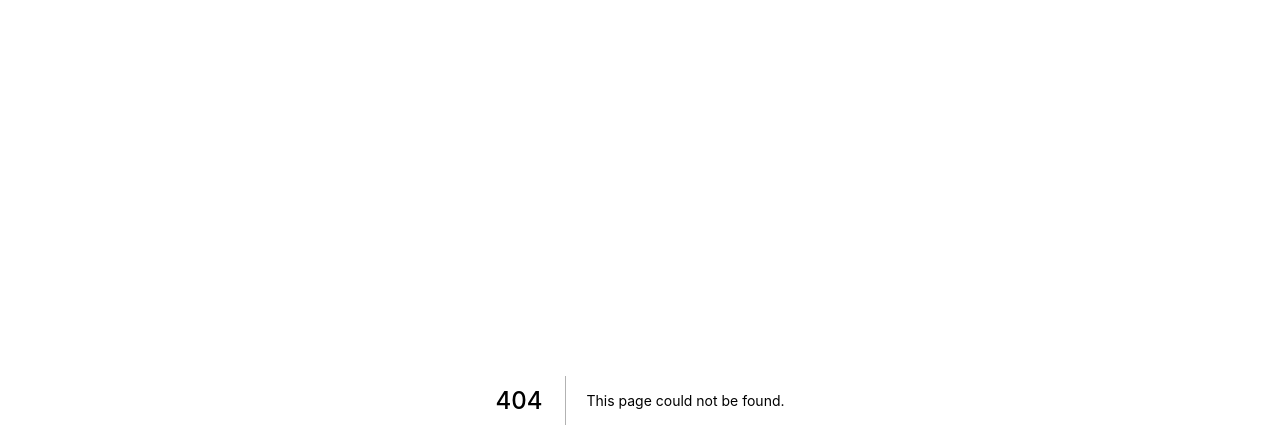
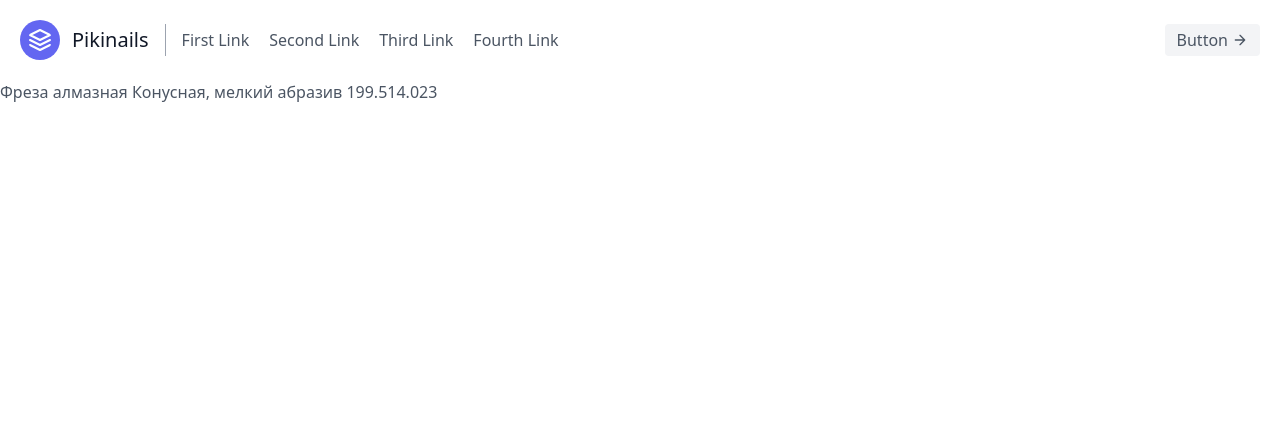
Before and after one commit to Tagir-A/exp, a Next.js app: page /shops/tailwind-nails/products/106358470 in a window 1280 px wide. Before the commit this address had no page. Shown: the top 448 px of the page. Built offline with nearby package versions, Linux system fonts and the light colour scheme.

Commit message:
Fixes Tagir-A/exp#30

```diff
--- a/package.json
+++ b/package.json
@@ -22,11 +22,14 @@
     "@types/react": "^17.0.3",
     "@typescript-eslint/eslint-plugin": "^4.18.0",
     "@typescript-eslint/parser": "^4.18.0",
+    "autoprefixer": "^10.2.5",
     "eslint": "^7.22.0",
     "eslint-config-prettier": "^8.1.0",
     "eslint-plugin-prettier": "^3.3.1",
     "eslint-plugin-react": "^7.22.0",
+    "postcss": "^8.2.8",
     "prettier": "2.2.1",
+    "tailwindcss": "^2.0.4",
     "typescript": "^4.2.3"
   }
 }
--- /dev/null
+++ b/postcss.config.js
@@ -0,0 +1,6 @@
+module.exports = {
+  plugins: {
+    tailwindcss: {},
+    autoprefixer: {},
+  },
+}
--- /dev/null
+++ b/src/components/tailwind/Header.tsx
@@ -0,0 +1,55 @@
+import React from 'react'
+
+interface Props {
+  children: React.ReactNode
+}
+
+export const Header = ({ children }: Props): React.ReactElement => {
+  return (
+    <header className='text-gray-600 body-font'>
+      <div className='container mx-auto flex flex-wrap p-5 flex-col md:flex-row items-center'>
+        <a className='flex title-font font-medium items-center text-gray-900 mb-4 md:mb-0'>
+          <svg
+            xmlns='http://www.w3.org/2000/svg'
+            fill='none'
+            stroke='currentColor'
+            strokeLinecap='round'
+            strokeLinejoin='round'
+            strokeWidth='2'
+            className='w-10 h-10 text-white p-2 bg-indigo-500 rounded-full'
+            viewBox='0 0 24 24'
+          >
+            <path d='M12 2L2 7l10 5 10-5-10-5zM2 17l10 5 10-5M2 12l10 5 10-5'></path>
+          </svg>
+          {children}
+        </a>
+        <nav className='md:mr-auto md:ml-4 md:py-1 md:pl-4 md:border-l md:border-gray-400	flex flex-wrap items-center text-base justify-center'>
+          <a className='mr-5 hover:text-gray-900'>First Link</a>
+          <a className='mr-5 hover:text-gray-900'>Second Link</a>
+          <a className='mr-5 hover:text-gray-900'>Third Link</a>
+          <a className='mr-5 hover:text-gray-900'>Fourth Link</a>
+        </nav>
+        <button className='inline-flex items-center bg-gray-100 border-0 py-1 px-3 focus:outline-none hover:bg-gray-200 rounded text-base mt-4 md:mt-0'>
+          Button
+          <svg
+            fill='none'
+            stroke='currentColor'
+            strokeLinecap='round'
+            strokeLinejoin='round'
+            strokeWidth='2'
+            className='w-4 h-4 ml-1'
+            viewBox='0 0 24 24'
+          >
+            <path d='M5 12h14M12 5l7 7-7 7'></path>
+          </svg>
+        </button>
+      </div>
+    </header>
+  )
+}
+
+const Title = ({ children }: { children: React.ReactNode }) => (
+  <span className='ml-3 text-xl'>{children}</span>
+)
+
+Header.Title = Title
--- /dev/null
+++ b/src/components/tailwind/PriceGallery.tsx
@@ -0,0 +1,51 @@
+import React, { ReactElement } from 'react'
+
+interface Props {
+  children: React.ReactNode
+}
+
+export function PriceGallery({ children }: Props): React.ReactElement {
+  return (
+    <section className='text-gray-600 body-font'>
+      <div className='container px-5 py-24 mx-auto'>
+        <div className='flex flex-wrap -m-4'>{children}</div>
+      </div>
+    </section>
+  )
+}
+
+interface PriceGalleryItemProps {
+  category?: string | null
+  price: string
+  name: string
+  image?: string
+}
+
+const PriceGalleryItem = ({
+  category = null,
+  href,
+  price,
+  name,
+  image = 'https://dummyimage.com/420x260',
+}: PriceGalleryItemProps) => {
+  return (
+    <div className='lg:w-1/4 md:w-1/2 p-4 w-full'>
+      <a href={href} className='block relative h-48 rounded overflow-hidden'>
+        <img
+          alt='ecommerce'
+          className=' object-scale-down object-center w-full h-full block'
+          src={image}
+        />
+      </a>
+      <div className='mt-4'>
+        <h3 className='text-gray-500 text-xs tracking-widest title-font mb-1'>
+          {category}
+        </h3>
+        <h2 className='text-gray-900 title-font text-lg font-medium'>{name}</h2>
+        <p className='mt-1'>{price} ₽</p>
+      </div>
+    </div>
+  )
+}
+
+PriceGallery.Item = PriceGalleryItem
--- a/src/pages/index.js
+++ b/src/pages/index.js
@@ -22,6 +22,11 @@ export default function Home() {
           Check <Link href='/games/tic-tac-toe'>the game</Link>
           <br />
           Check <Link href='/shops/nails'>the shop</Link>
+          <br />
+          Check{' '}
+          <Link href='/shops/tailwind-nails/nails-tailwind'>
+            the tailwind shop
+          </Link>
         </p>
 
         <div className={styles.grid}>
--- /dev/null
+++ b/src/pages/shops/tailwind-nails/nails-tailwind.tsx
@@ -0,0 +1,37 @@
+import React from 'react'
+import Link from 'next/link'
+import { useRouter } from 'next/router'
+
+import { Header } from 'app/components/tailwind/Header'
+import { PriceGallery } from 'app/components/tailwind/PriceGallery'
+
+import exampleData from '../../../shop_data/data.json'
+
+const NailsTailwindPage = (): React.ReactNode => {
+  const router = useRouter()
+  const { pathname } = router
+  return (
+    <div>
+      <Header>
+        <Header.Title>Pikinails</Header.Title>
+      </Header>
+      <PriceGallery>
+        {exampleData.map((item) => (
+          <Link
+            key={item.shop_id}
+            href={`/shops/tailwind-nails/products/${item.shop_id}`}
+            passHref
+          >
+            <PriceGallery.Item
+              name={item.name}
+              price={item.price_without_discount}
+              image={item.image}
+            />
+          </Link>
+        ))}
+      </PriceGallery>
+    </div>
+  )
+}
+
+export default NailsTailwindPage
--- /dev/null
+++ b/src/pages/shops/tailwind-nails/products/[pid].tsx
@@ -0,0 +1,66 @@
+import React from 'react'
+import { useRouter } from 'next/router'
+import { GetStaticProps, InferGetStaticPropsType } from 'next'
+import { promises as fs } from 'fs'
+import path from 'path'
+
+import exampleData from 'app/shop_data/data.json'
+import { Header } from 'app/components/tailwind/Header'
+
+export async function getStaticPaths() {
+
+  const postsDirectory = path.join(process.cwd(), 'src/shop_data/data.json')
+  const rawData = await fs.readFile(postsDirectory, 'utf8')
+
+  const data = JSON.parse(rawData)
+  // Get the paths we want to pre-render based on posts
+  const paths = data.map((item) => {
+
+    return {
+      params: { pid: String(item.shop_id) },
+    }
+  })
+
+  // We'll pre-render only these paths at build time.
+  // { fallback: false } means other routes should 404.
+  return { paths, fallback: false }
+}
+
+export const getStaticProps: GetStaticProps = async (context) => {
+  const postsDirectory = path.join(process.cwd(), 'src/shop_data/data.json')
+  const rawData = await fs.readFile(postsDirectory, 'utf8')
+
+  const data = JSON.parse(rawData)
+
+  const { params } = context
+  const { pid } = params
+  const item = data.find(item => String(item.shop_id) === pid)
+  console.log('item', item)
+  return {
+    props: {
+      item,
+    },
+  }
+}
+
+type Props = InferGetStaticPropsType<typeof getStaticProps>
+
+const ProductPage = ({ item: currentItem }: Props): JSX.Element => {
+
+  if (!currentItem) {
+    return <div>Not found</div>
+  }
+
+  return (
+    <div>
+      <Header>
+        <Header.Title>Pikinails</Header.Title>
+      </Header>
+      <section className="text-gray-600 body-font overflow-hidden">
+        <div>{currentItem.name}</div>
+      </section>
+    </div>
+  )
+}
+
+export default ProductPage
--- a/src/styles/globals.css
+++ b/src/styles/globals.css
@@ -9,8 +9,13 @@ body {
 a {
   color: inherit;
   text-decoration: none;
+  cursor: pointer;
 }
 
 * {
   box-sizing: border-box;
 }
+
+@tailwind base;
+@tailwind components;
+@tailwind utilities;
--- /dev/null
+++ b/tailwind.config.js
@@ -0,0 +1,15 @@
+module.exports = {
+  purge: [
+    './src/pages/**/*.{js,ts,jsx,tsx}',
+    './src/features/**/*.{js,ts,jsx,tsx}',
+    './src/components/**/*.{js,ts,jsx,tsx}',
+  ],
+  darkMode: false, // or 'media' or 'class'
+  theme: {
+    extend: {},
+  },
+  variants: {
+    extend: {},
+  },
+  plugins: [],
+}
```
Also changed, not shown: .gitpod.yml, 1 other file (tests, documents, lock files or other folders).
